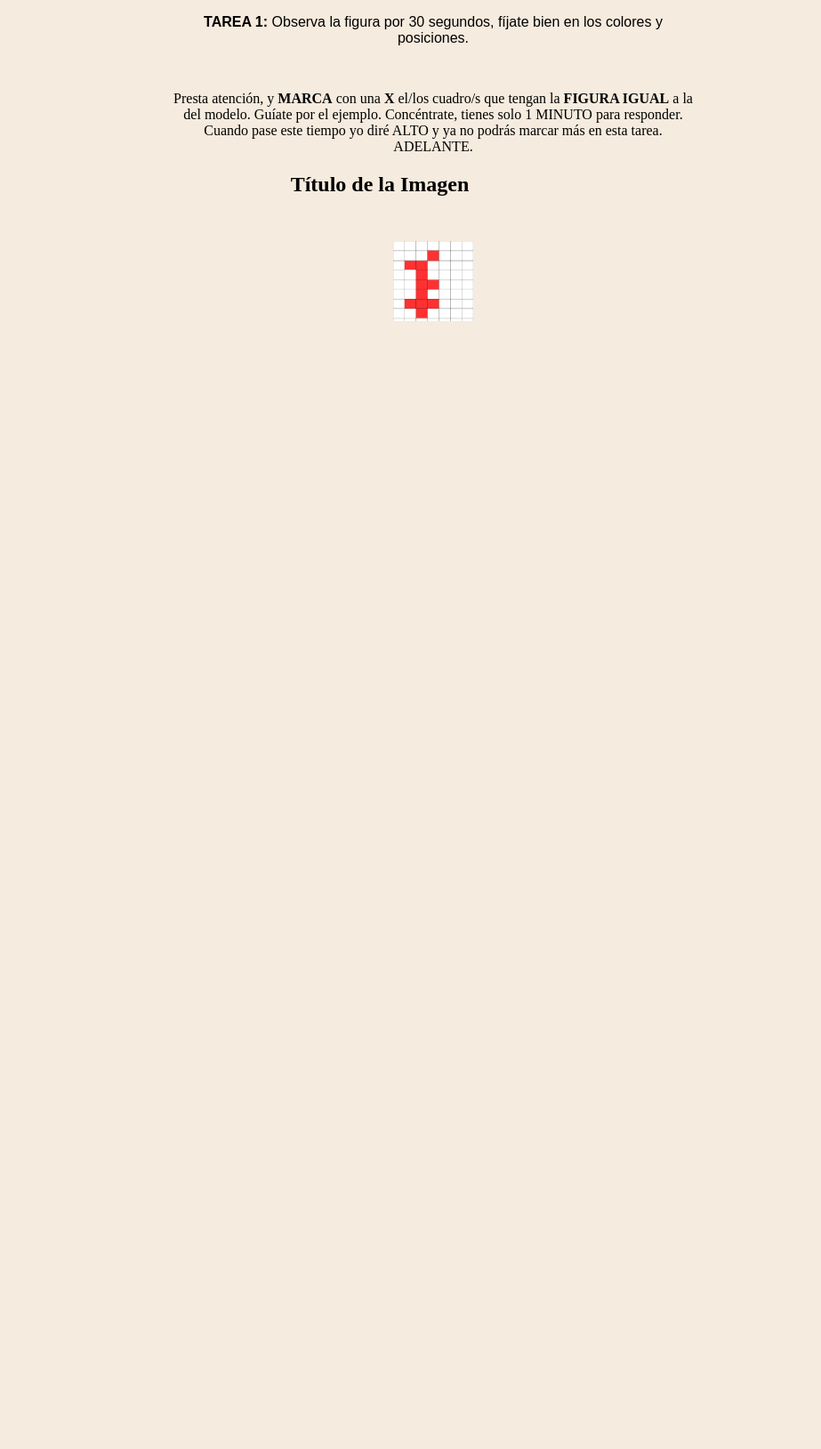
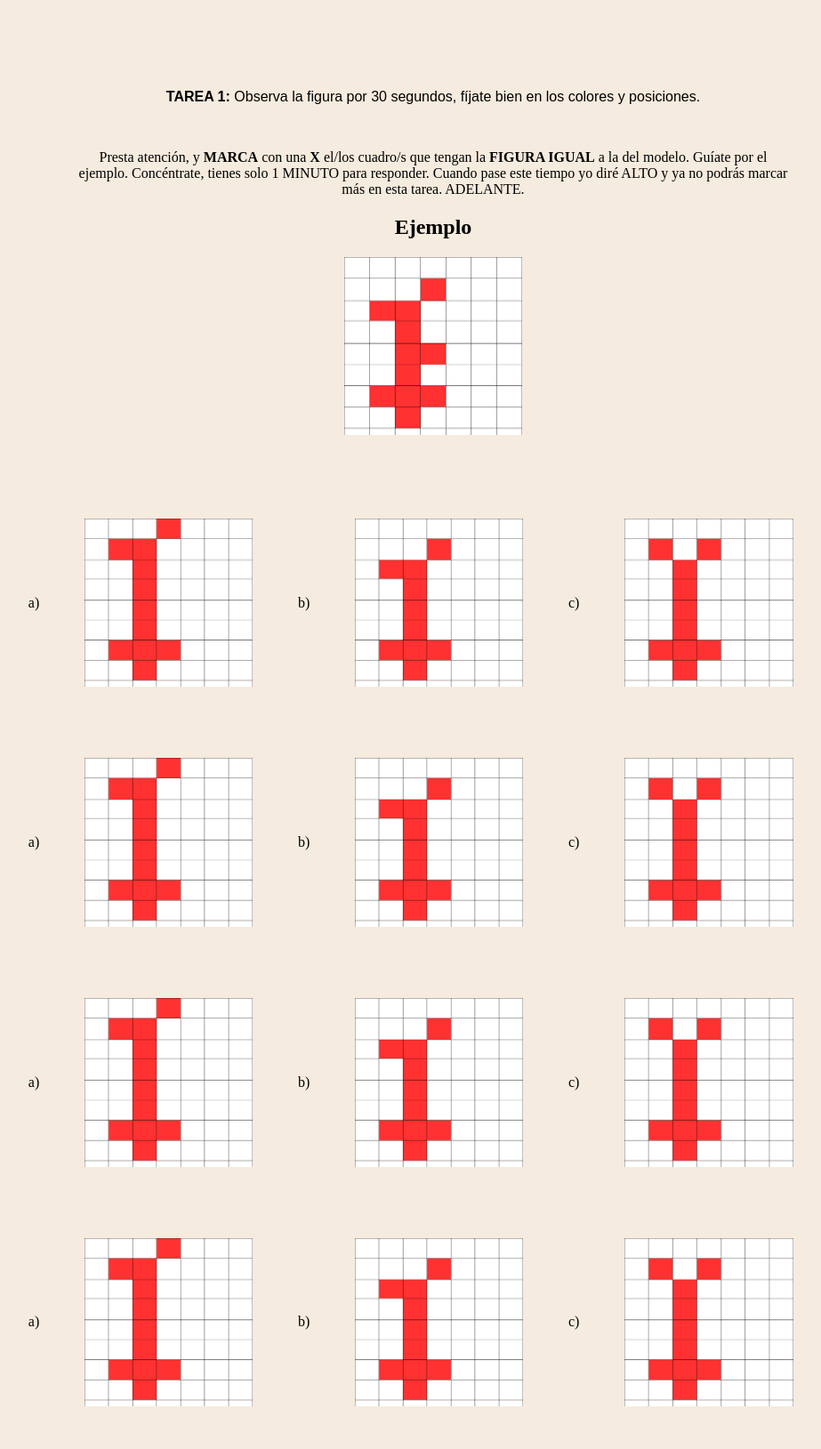
Before and after one commit to WalterEst/Tecnologias-Asistivas, a PHP site: page /Plantilla.html in a window 1280 px wide. Shown: the whole page at 89% size, without its empty margins (153-1076 px from the left). Before the commit the page ends 361 px from the top, so only its background shows below. Run offline with PHP 8.4, Linux system fonts and the light colour scheme.

Commit message:
Terminando plantilla

```diff
--- a/Plantilla.html
+++ b/Plantilla.html
@@ -18,20 +18,33 @@
             responder. Cuando pase este tiempo yo diré ALTO y ya no podrás marcar más en
             esta tarea. ADELANTE. </p>
 
-            <div class="container">
-                <h2 class="titulo-ejemplo">Título de la Imagen</h2>
-                <img src="/Imagenes/7.png" alt="Mi Imagen" class="ejemplo-imagen">
-            </div>
+        <h2 class="titulo-ejemplo">Ejemplo</h2>
+        <img src="/Imagenes/7.png" alt="Mi Imagen" class="ejemplo-imagen">
     </div>
 
-
-
-    <div>
-
-
-
+    <div class="contenedor-alternativa">
+        <p>a)</p></a><img src="Imagenes/5.png" class="imagen-alternativa">
+        <p>b)</p><img src="Imagenes/1.png" class="imagen-alternativa">
+        <p>c)</p><img src="Imagenes/6.png" class="imagen-alternativa">
     </div>
 
+    <div class="contenedor-alternativa">
+        <p>a)</p></a><img src="Imagenes/5.png" class="imagen-alternativa">
+        <p>b)</p><img src="Imagenes/1.png" class="imagen-alternativa">
+        <p>c)</p><img src="Imagenes/6.png" class="imagen-alternativa">
+    </div>
+
+    <div class="contenedor-alternativa">
+        <p>a)</p></a><img src="Imagenes/5.png" class="imagen-alternativa">
+        <p>b)</p><img src="Imagenes/1.png" class="imagen-alternativa">
+        <p>c)</p><img src="Imagenes/6.png" class="imagen-alternativa">
+    </div>
+
+    <div class="contenedor-alternativa">
+        <p>a)</p></a><img src="Imagenes/5.png" class="imagen-alternativa">
+        <p>b)</p><img src="Imagenes/1.png" class="imagen-alternativa">
+        <p>c)</p><img src="Imagenes/6.png" class="imagen-alternativa">
+    </div>
 
 </body>
 </html>
--- a/styles/styles-q.css
+++ b/styles/styles-q.css
@@ -4,17 +4,17 @@ body{
 
 .bloque-enunciado{
     margin: auto;
-    width: 600px;
+    margin-top: 100px;
+    width: 800px;
     text-align: center;
 }
 .titulo-ejemplo{
-    margin-right: 20%;
     text-align: center;
 }
 .ejemplo-imagen{
-    margin-top: 5%;
-    width: 15%;
-    height: 15%;
+    width: 25%;
+    height: 25%;
+    margin-bottom: 50px;
 }
 
 .enunciado{
@@ -30,3 +30,17 @@ body{
 .container{
     justify-content: center;
 }
+
+.contenedor-alternativa{
+    display:flex;
+    justify-content: center;
+    align-items: center;
+}
+.imagen-alternativa{
+    width: 15%;
+    height: 15%;
+    text-align: center;
+    margin: 4%;
+    margin-top: 40px;
+    margin-bottom: 40px;
+}
```
